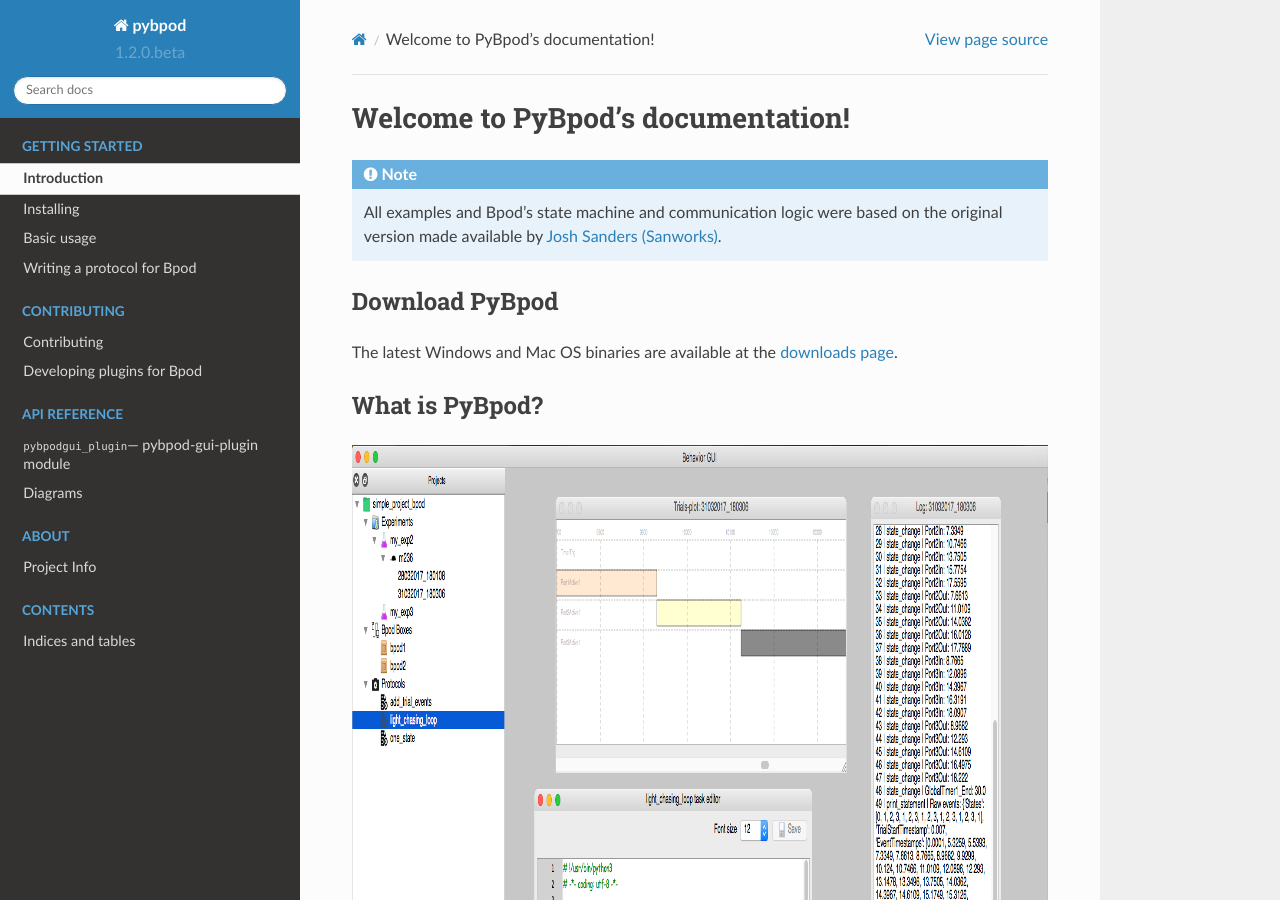
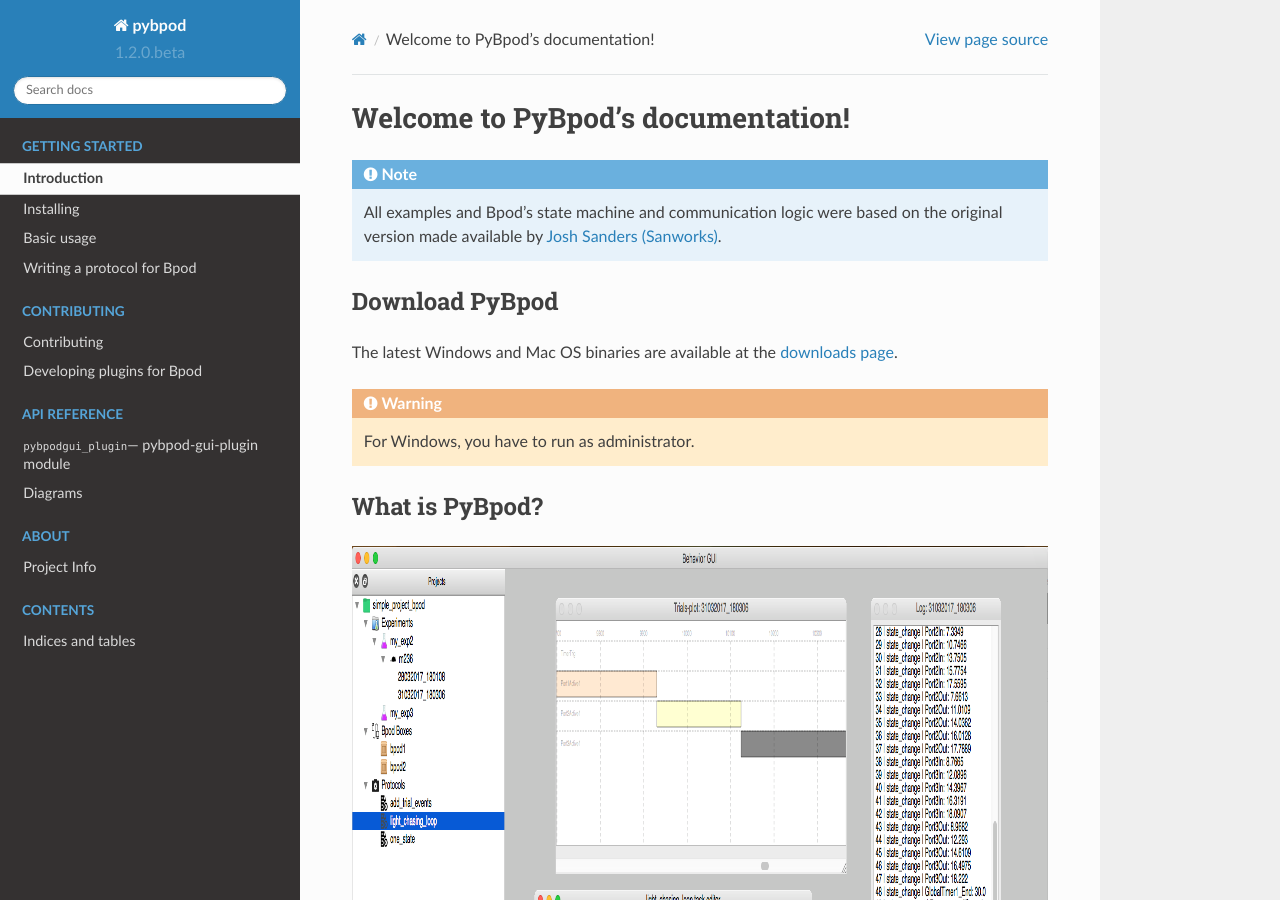
Before and after one commit to ckarageorgkaneen/pybpod-gui-plugin, a Sphinx documentation site: the page built from docs/source/index.rst, in a window 1280 px wide and 900 px high. Built offline with Sphinx 7.4.7 and the Read the Docs theme 2.0.0, drawn with Linux system fonts in a browser that asks for light colours.

Commit message:
Warning for windows executable

```diff
--- a/docs/source/index.rst
+++ b/docs/source/index.rst
@@ -15,6 +15,10 @@
 ===============
 
 The latest Windows and Mac OS binaries are available at the `downloads page <https://bitbucket.org/fchampalimaud/pybpod-gui-plugin/downloads/>`_.
+
+.. warning::
+
+   For Windows, you have to run as administrator.
 
 
 What is PyBpod?
```
